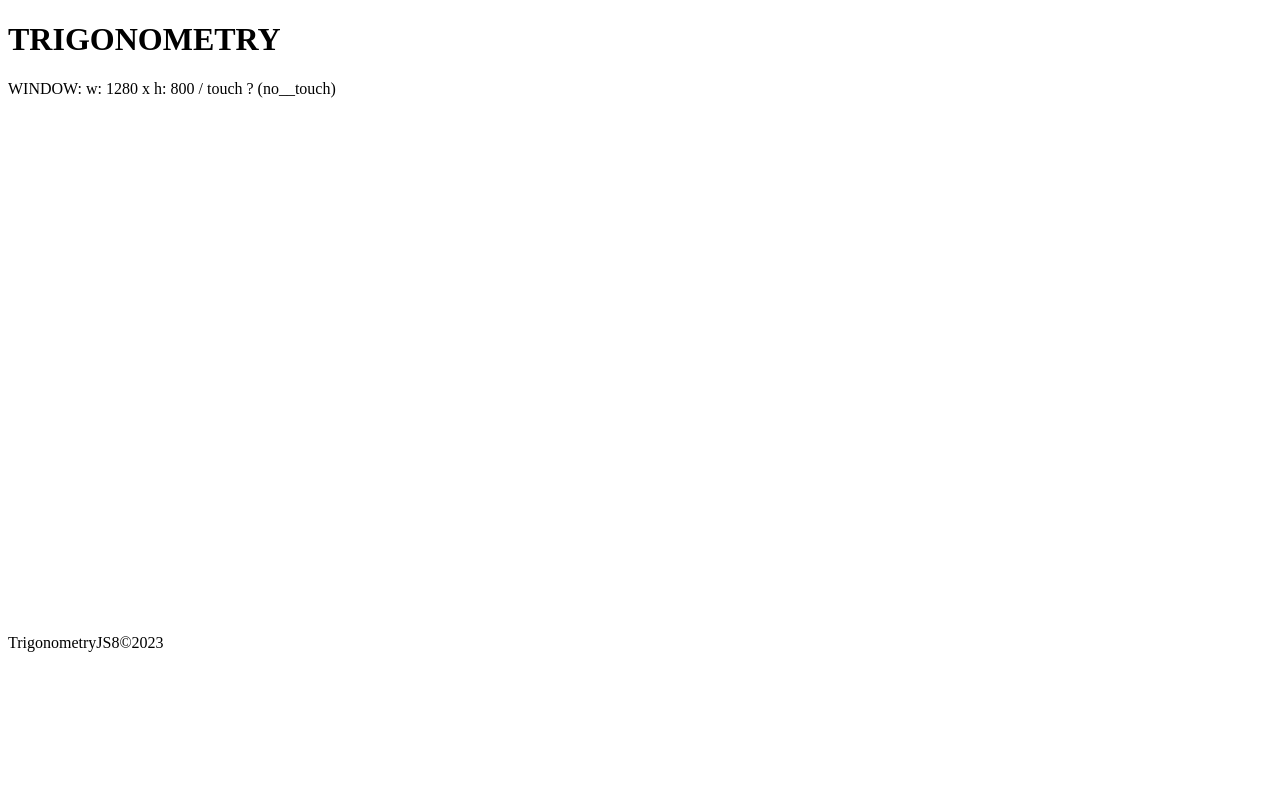
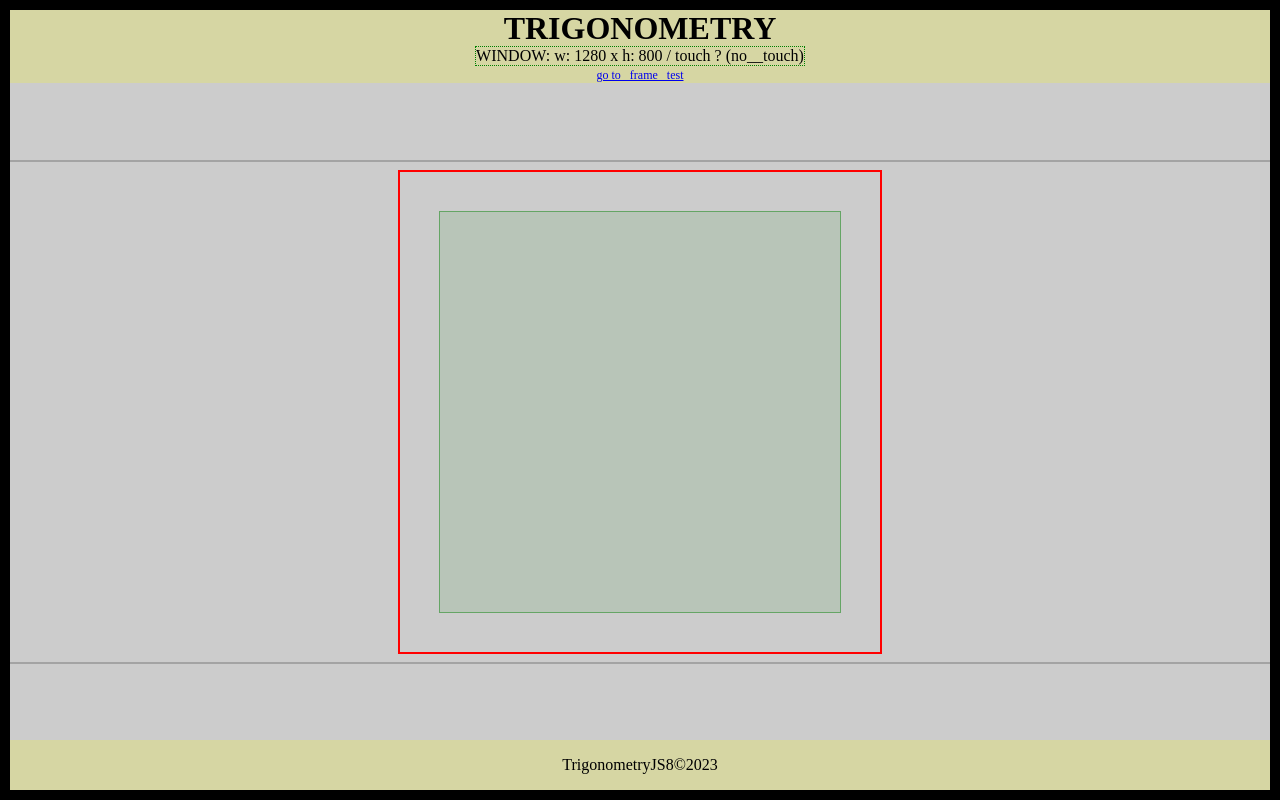
Before and after one commit to khalilHnk/blog-office2, a plain HTML site: page index.html in a window 1280 px wide. Drawn offline with Linux system fonts and the light colour scheme.

Commit message:
Update index.html

```diff
--- a/index.html
+++ b/index.html
@@ -4,7 +4,7 @@
         <meta charset="UTF-8">
         <meta name="description" content="Trigonometry Application">
         <meta name="viewport" content="width=device-width, initial-scale=1.0">
-        <link rel="stylesheet" href="./style.css">
+        <link rel="stylesheet" href="./styler.css">
         <!--<link rel="shortcut icon" type="image/x-icon" href="./logo8.ico">-->
         <title>Trigonometry</title>
     </head>
@@ -14,6 +14,7 @@
             <header>
                 <h1>TRIGONOMETRY</h1>
                 <p id="prg">&horbar;</p>
+                <p><a href="./frame_test.html" style="font-size:12px">go to _frame_ test</a></p>
                 <noscript><pre>javascript must be enabled</pre></noscript>
             </header>
             <article>
```
